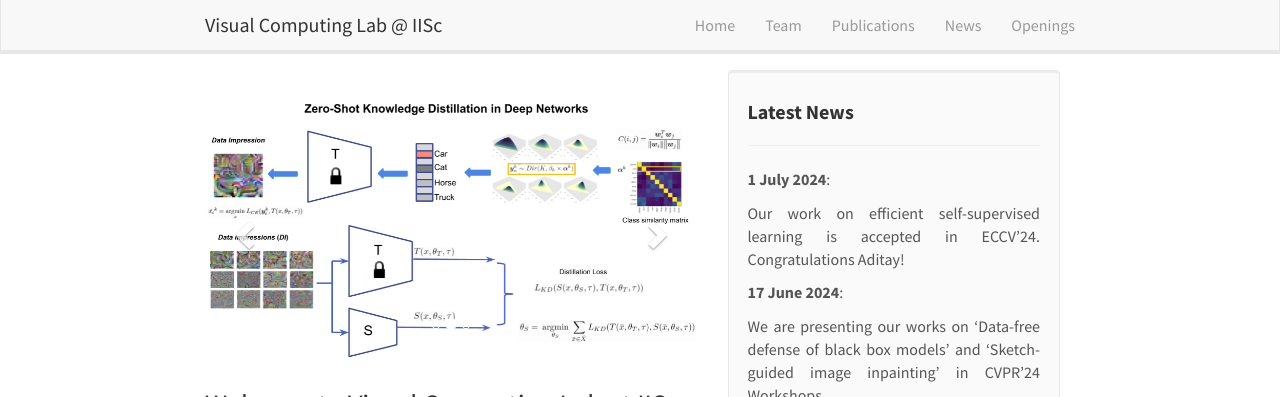
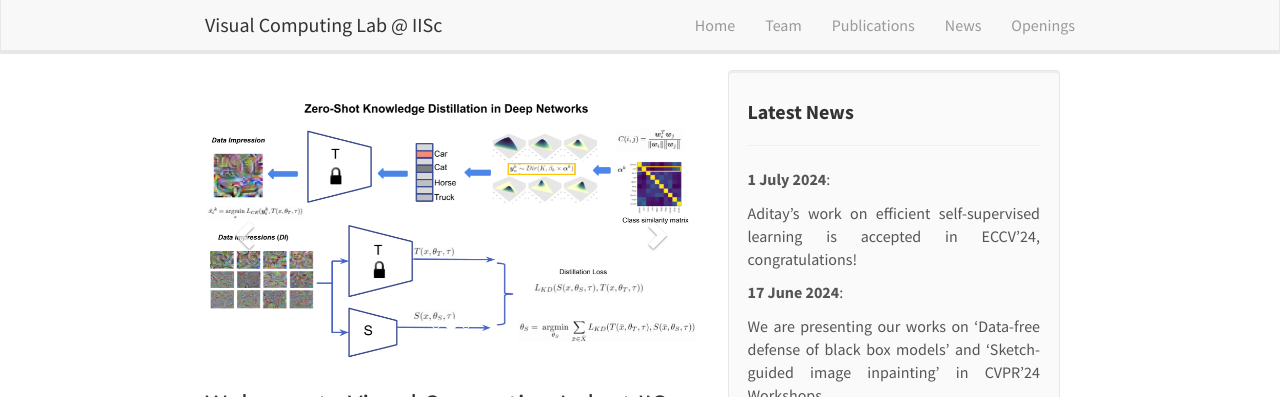
Before and after one commit to vcl-iisc/vclab-website, a Jekyll site: the page built from _pages/home.md, in a window 1280 px wide and 1077 px high. Shown: the top 397 px of the window. Built offline with Jekyll 4.4.1, drawn with Linux system fonts in a browser that asks for light colours; nearby versions of some CDN libraries.

Commit message:
Update news.yml

```diff
--- a/_data/news.yml
+++ b/_data/news.yml
@@ -1,5 +1,5 @@
 - date: 1 July 2024
-  headline: Our work on efficient self-supervised learning is accepted in ECCV'24. Congratulations Aditay!
+  headline: Aditay's work on efficient self-supervised learning is accepted in ECCV'24, congratulations!
 
 - date: 17 June 2024
   headline: We are presenting our works on 'Data-free defense of black box models' and 'Sketch-guided image inpainting' in CVPR'24 Workshops.
```
